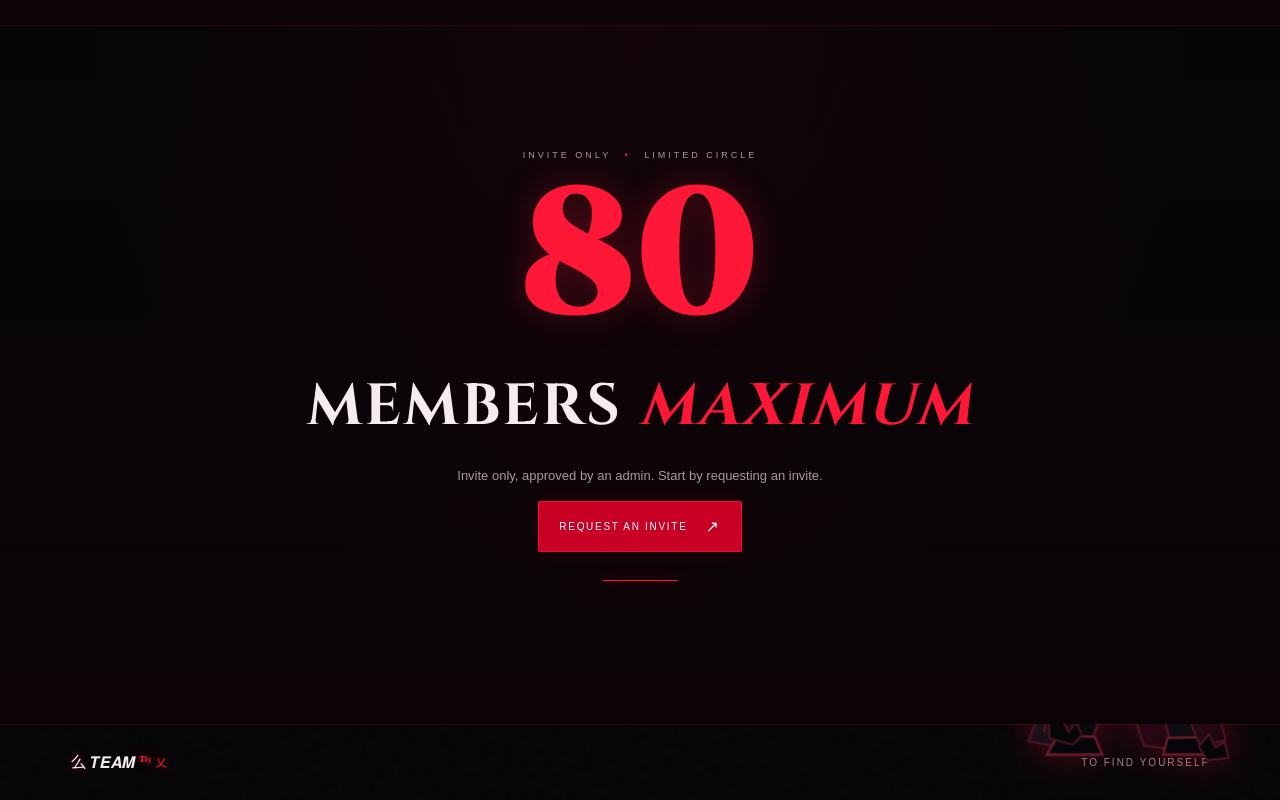
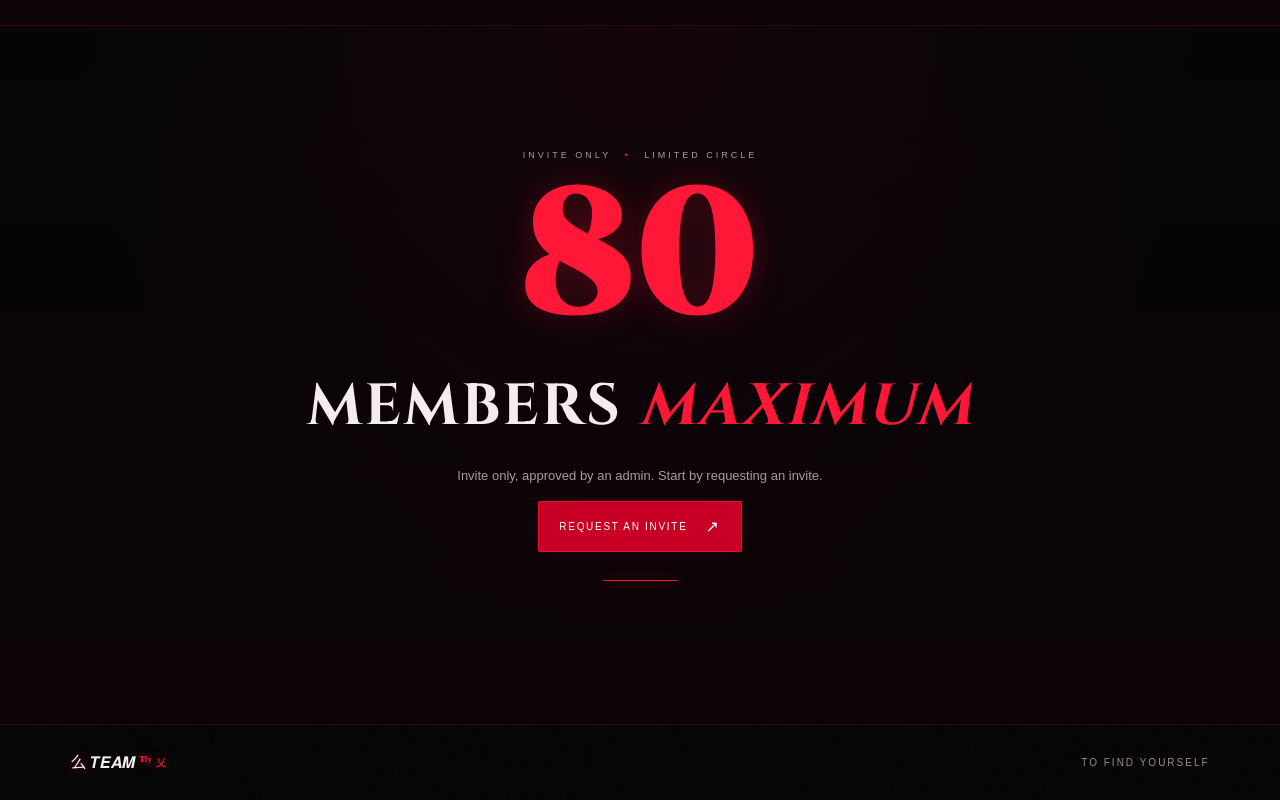
Before and after one commit to alone4verasthew-dot/TEAM-community-, a Next.js app: page / in a window 1280 px wide. Shown: the part 2029-2829 px from the top of the page. Built offline with nearby package versions, Linux system fonts and the light colour scheme.

Commit message:
Replace static foreground samurai with the walking gate shadow

```diff
--- a/app/page.tsx
+++ b/app/page.tsx
@@ -31,65 +31,6 @@ export default function HomePage() {
       </svg>
       <CursorSwords />
       <GateWorld />
-      <div className="ronin samurai-art" aria-hidden="true">
-        <svg viewBox="0 0 520 680" role="presentation" className="samurai-illustration">
-          <defs>
-            <linearGradient id="ronin-cloth" x1="0" y1="0" x2="1" y2="1"><stop stopColor="#030407"/><stop offset=".48" stopColor="#17121a"/><stop offset=".76" stopColor="#270713"/><stop offset="1" stopColor="#050508"/></linearGradient>
-            <linearGradient id="ronin-armor" x1="0" y1="0" x2="1" y2="1"><stop stopColor="#34303a"/><stop offset=".28" stopColor="#111117"/><stop offset=".7" stopColor="#08080d"/><stop offset="1" stopColor="#4b101e"/></linearGradient>
-            <linearGradient id="ronin-hat" x1="0" y1="0" x2="0" y2="1"><stop stopColor="#27232b"/><stop offset=".55" stopColor="#0a090e"/><stop offset="1" stopColor="#030306"/></linearGradient>
-            <linearGradient id="ronin-blade" x1="0" y1="0" x2="1" y2="1"><stop stopColor="#68717d"/><stop offset=".38" stopColor="#fff"/><stop offset=".62" stopColor="#ef7c8c"/><stop offset=".82" stopColor="#fff"/><stop offset="1" stopColor="#530a1b"/></linearGradient>
-            <filter id="ronin-red-glow"><feGaussianBlur stdDeviation="4" result="blur"/><feMerge><feMergeNode in="blur"/><feMergeNode in="SourceGraphic"/></feMerge></filter>
-          </defs>
-          <g className="samurai-hair" fill="#050509" stroke="#5b1827" strokeWidth="2.5" strokeLinejoin="round">
-            <path d="M204 180 Q158 150 142 91 Q174 122 193 122 Q161 78 178 48 Q197 91 226 101 Q215 62 237 34 Q248 83 273 99 Q291 64 314 59 Q296 105 315 132 L297 194Z"/>
-            <path d="M211 143 Q172 157 151 137 Q177 174 205 169 L230 146 M276 126 Q309 104 316 85 Q318 126 293 154"/>
-            <path d="M220 178 L203 222 L232 211 L250 183 M285 176 L309 216 L286 208 L270 184" fill="#09080e"/>
-          </g>
-          <g className="samurai-body">
-            <path d="M207 229 Q163 242 128 291 L77 391 L45 477 L93 493 L151 404 L137 496 L83 629 L158 642 L228 526 L264 636 L346 646 L318 520 L333 405 L394 486 L438 458 L395 349 Q364 257 302 229Z" fill="url(#ronin-cloth)" stroke="#4b1423" strokeWidth="4" strokeLinejoin="round"/>
-            <path d="M191 257 L146 321 L93 451 M319 259 L369 334 L418 438 M152 420 L120 548 L108 614 M324 418 L342 548 L355 615" fill="none" stroke="#78172c" strokeWidth="3" opacity=".8"/>
-            <path d="M149 307 L104 389 L122 414 L156 373 L145 446 L172 430 L192 344Z M339 309 L386 390 L369 414 L338 372 L348 447 L321 430 L303 344Z" fill="#09090e" stroke="#5b1425" strokeWidth="3"/>
-            <path d="M203 223 L181 285 L204 377 L306 380 L337 287 L300 220Z" fill="url(#ronin-armor)" stroke="#71606a" strokeWidth="3"/>
-            <path d="M191 258 L322 258 M187 284 L328 284 M195 310 L320 310 M204 337 L311 337" stroke="#08080d" strokeWidth="13"/>
-            <path d="M193 257 L320 257 M190 284 L325 284 M197 311 L317 311" stroke="#7e2436" strokeWidth="2" opacity=".9"/>
-            <path d="M201 229 L166 249 L190 289 L226 258 M301 229 L343 250 L319 290 L282 258" fill="#0b0a10" stroke="#6b1a2c" strokeWidth="4"/>
-            <path d="M218 196 L207 163 L229 132 L278 132 L304 163 L291 201 L267 222 L239 217Z" fill="#08080d" stroke="#34232c" strokeWidth="3"/>
-            <path d="M224 174 L242 169 L255 177 L268 170 L291 174 L283 192 L263 202 L240 198Z" fill="#030306"/>
-            <path d="M229 177 L249 176 L241 182Z M267 176 L287 177 L276 182Z" fill="#ff2345" filter="url(#ronin-red-glow)"/>
-            <path d="M244 191 L276 191 L266 205 L251 204Z" fill="#171016" stroke="#71182a" strokeWidth="2"/>
-            <path d="M224 212 L260 231 L290 211 L281 242 L259 251 L236 240Z" fill="#0a090f" stroke="#6c182b" strokeWidth="3"/>
-            <path d="M207 378 L189 417 L313 417 L300 378Z" fill="#07070b" stroke="#5e1728" strokeWidth="3"/>
-            <path d="M208 390 L203 411 M235 390 L232 412 M264 390 L263 412 M291 390 L294 412" stroke="#92223a" strokeWidth="3"/>
-            <path d="M179 410 L164 510 L133 621 L183 626 L222 521 L244 410Z" fill="#08080d" stroke="#4c1423" strokeWidth="4"/>
-            <path d="M245 410 L273 519 L305 627 L352 629 L325 509 L302 410Z" fill="#100b12" stroke="#4c1423" strokeWidth="4"/>
-            <path d="M130 620 L187 622 L199 650 L112 650Z M301 624 L353 623 L378 650 L294 650Z" fill="#050509" stroke="#6d1b2b" strokeWidth="4"/>
-            <path d="M178 440 L211 464 L186 487 L163 469 M303 440 L274 464 L301 487 L322 468" fill="none" stroke="#7d1b30" strokeWidth="4"/>
-          </g>
-          <g className="samurai-cloak" fill="url(#ronin-cloth)" stroke="#541426" strokeWidth="3" strokeLinejoin="round">
-            <path d="M191 251 Q143 274 113 335 L81 439 L111 451 L157 385 L146 498 L104 615 L147 624 L210 498 L224 376Z"/>
-            <path d="M322 252 Q368 275 395 335 L430 437 L400 451 L354 383 L366 497 L405 613 L361 625 L302 498 L291 376Z"/>
-            <path d="M104 615 L126 605 L138 624 L151 608 L161 627 L145 643 L106 637Z M359 626 L377 606 L387 626 L403 616 L410 640 L373 647Z" fill="#050508"/>
-          </g>
-          <g strokeLinecap="round" strokeLinejoin="round">
-            <path d="M193 130 Q228 95 285 119 L322 139 L302 155 L215 151Z" fill="#08070c" stroke="#5a1728" strokeWidth="4"/>
-            <path d="M260 126 Q250 99 257 76 Q267 102 277 113" fill="none" stroke="#8a1c32" strokeWidth="3"/>
-            <path d="M169 147 Q257 126 347 151 Q313 174 261 174 Q206 171 169 147Z" fill="url(#ronin-hat)" stroke="#5b1729" strokeWidth="4"/>
-            <path d="M176 146 Q257 130 339 149" fill="none" stroke="#a52b40" strokeWidth="2" opacity=".8"/>
-            <path d="M191 142 Q253 117 322 142" fill="none" stroke="#3d323b" strokeWidth="3"/>
-            <path d="M236 161 L286 161" stroke="#100a10" strokeWidth="5"/>
-            <path d="M400 250 L488 49" stroke="#08080c" strokeWidth="19"/>
-            <path d="M411 239 L501 28" stroke="#b5a58c" strokeWidth="10"/>
-            <path d="M417 223 L511 9" stroke="url(#ronin-blade)" strokeWidth="7" filter="url(#ronin-red-glow)"/>
-            <path d="M429 197 L507 24" stroke="#fff" strokeWidth="1.8" opacity=".95"/>
-            <path d="M392 242 L424 256" stroke="#bba17d" strokeWidth="9"/>
-            <path d="M382 249 L414 261" stroke="#171017" strokeWidth="5"/>
-          </g>
-          <g className="samurai-slash" fill="none" strokeLinecap="round">
-            <path d="M24 480 Q175 405 350 468" stroke="#ff2447" strokeWidth="4" opacity=".78" filter="url(#ronin-red-glow)"/>
-            <path d="M45 497 Q195 426 365 485" stroke="#f7e8eb" strokeWidth="2" opacity=".82"/>
-          </g>
-        </svg>
-      </div>
 
       <header className="samurai-header">
         <Link className="samurai-logo" href="/" aria-label="么 𝑻𝑬𝑨𝑴 ᵀᶠʸ乂">
```
